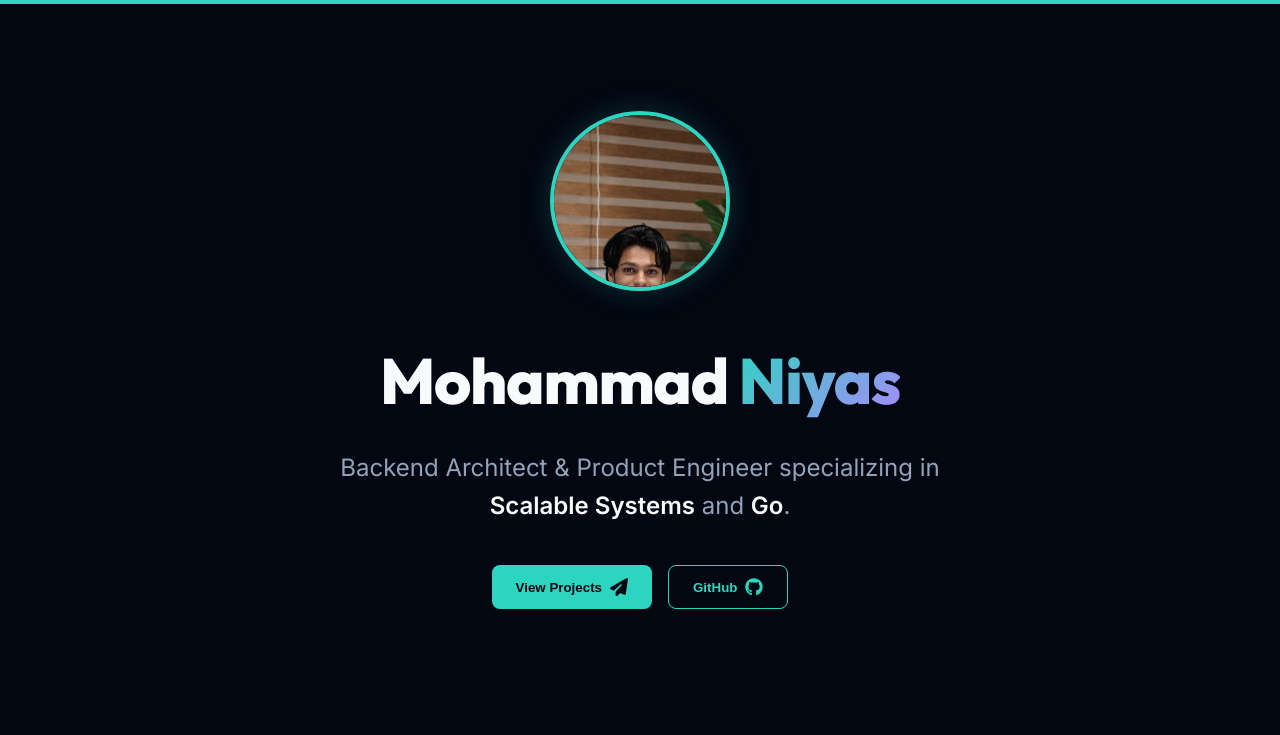
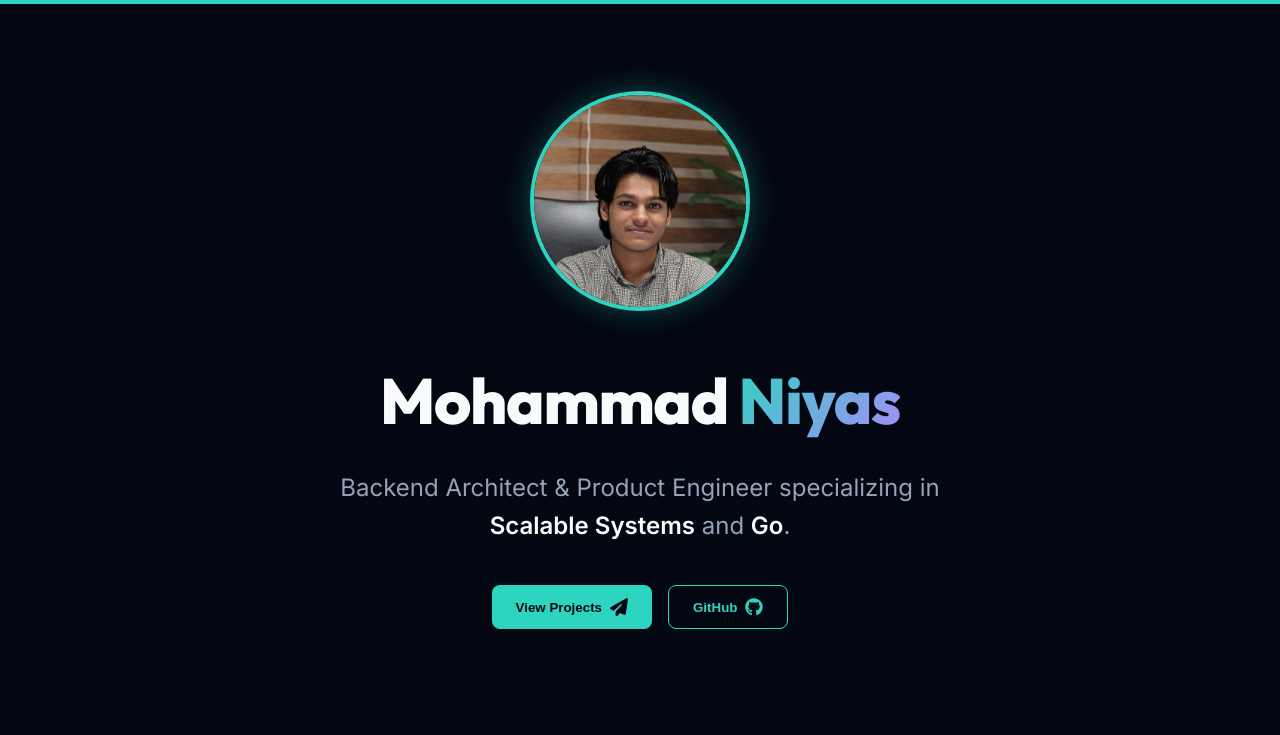
Before and after one commit to Mohammad-Niyas/port-folio-2, a React app: page / in a window 1280 px wide. Shown: the top 735 px of the page. Built offline with nearby package versions, Linux system fonts and the light colour scheme; the HTML template or start-up script is replaced by a standard one.

Commit message:
Adjust profile photo alignment and size for better focus

```diff
--- a/src/components/Hero.jsx
+++ b/src/components/Hero.jsx
@@ -14,7 +14,7 @@ const Hero = () => {
         <img
           src="my-profile.jpeg"
           alt="Mohammad Niyas"
-          style={{ width: '180px', height: '180px', borderRadius: '50%', border: '4px solid var(--primary-color)', boxShadow: '0 0 30px rgba(45, 212, 191, 0.2)', objectFit: 'cover', objectPosition: 'top' }}
+          style={{ width: '220px', height: '220px', borderRadius: '50%', border: '4px solid var(--primary-color)', boxShadow: '0 0 30px rgba(45, 212, 191, 0.3)', objectFit: 'cover', objectPosition: 'center' }}
         />
       </motion.div>
 
```
